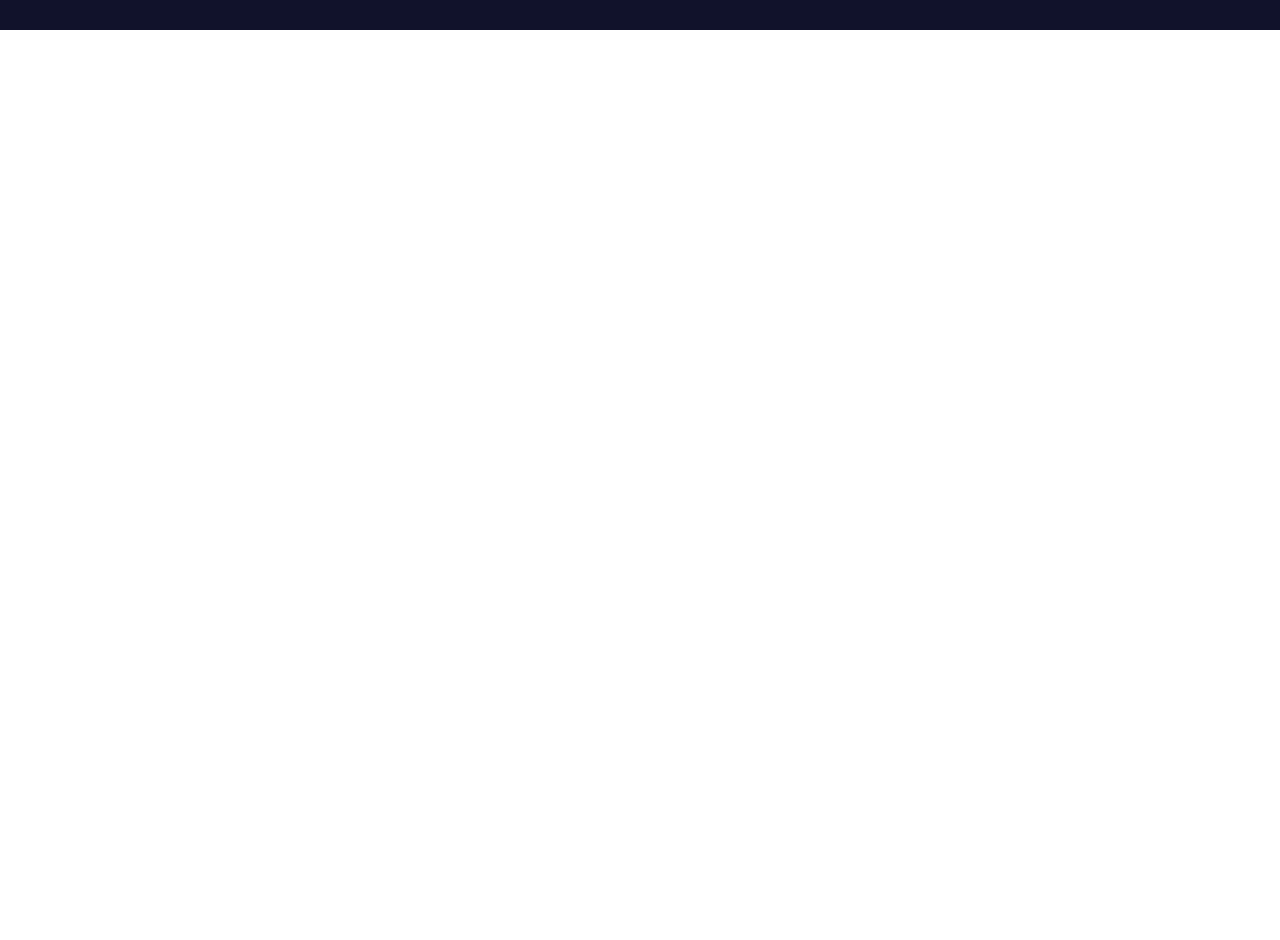
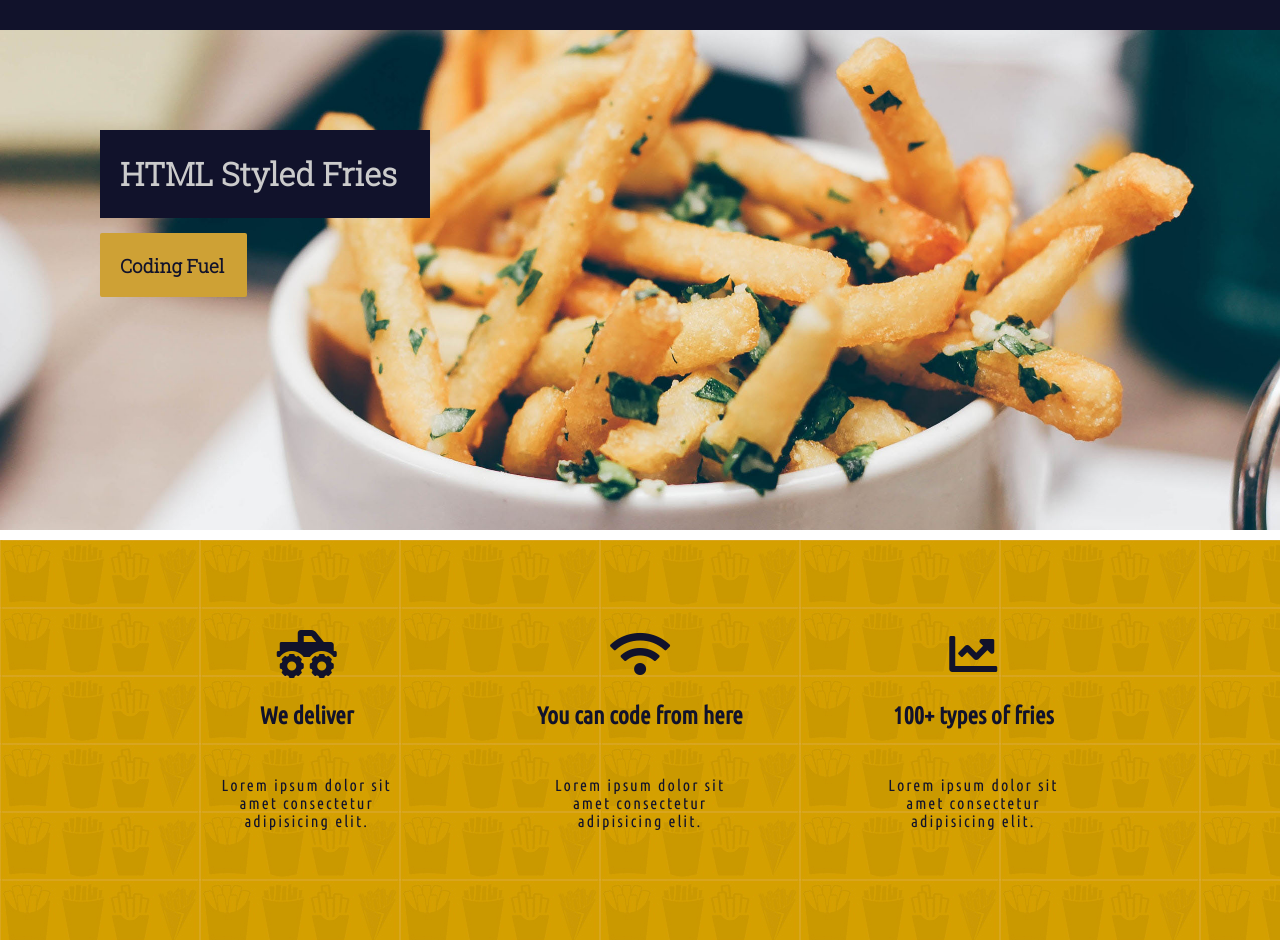
Before and after one commit to derekowusubekoe/portfolio_v1.github.io, a plain HTML site: page boot-camp/bottega_tech/html-css/index.html in a window 1280 px wide. Shown: the part 280-1220 px from the top of the page. Before the commit the page ends 800 px from the top, so only its background shows below. Drawn offline with Linux system fonts and the light colour scheme.

Commit message:
completed the homepage css of Bottega prep course

```diff
--- a/boot-camp/bottega_tech/html-css/index.html
+++ b/boot-camp/bottega_tech/html-css/index.html
@@ -15,8 +15,12 @@
       integrity="sha384-fnmOCqbTlWIlj8LyTjo7mOUStjsKC4pOpQbqyi7RrhN7udi9RwhKkMHpvLbHG9Sr"
       crossorigin="anonymous"
     />
+    <link rel="preconnect" href="https://fonts.gstatic.com">
+    <link href="https://fonts.googleapis.com/css2?family=Roboto+Slab:wght@300&display=swap" rel="stylesheet">
+
     <link rel="stylesheet" href="styles/common.css" />
     <link rel="stylesheet" href="styles/nav.css" />
+    <link rel="stylesheet" href="styles/homepage.css" />
   </head>
   <body>
     <!-- naviagation-wrapper -->
@@ -69,5 +73,36 @@
       </div>
       </div>
     </div>
+    <!-- Parallex starts here -->
+    <div class="hero-section">
+      <div class="top-heading">
+        <h1>HTML Styled Fries</h1>
+      </div>
+      <div class="bottom-heading">
+        <h3>Coding Fuel</h3>
+      </div>
+    </div>
+    <div class="features-section">
+        <div class="columns-wrapper">
+          <div class="column">
+            <i class="fas fa-truck-monster"></i>
+              <p>We deliver</p>
+
+              <p>Lorem ipsum dolor sit amet consectetur adipisicing elit.</p>
+          </div>
+          <div class="column">
+            <i class="fas fa-wifi"></i>
+            <p>You can code from here</p>
+
+            <p>Lorem ipsum dolor sit amet consectetur adipisicing elit.</p>
+        </div>
+        <div class="column">
+          <i class="fas fa-chart-line"></i>
+          <p>100+ types of fries</p>
+
+          <p>Lorem ipsum dolor sit amet consectetur adipisicing elit.</p>
+      </div>
+        </div>
+    </div>
   </body>
 </html>
--- a/boot-camp/bottega_tech/html-css/styles/common.css
+++ b/boot-camp/bottega_tech/html-css/styles/common.css
@@ -3,3 +3,6 @@ body{
     margin: 0;
     font-family: 'Roboto', sans-serif;
 }
+h1, h2, h3, h4, h5, h6{
+    font-family: 'Roboto Slab', serif;
+}
--- /dev/null
+++ b/boot-camp/bottega_tech/html-css/styles/homepage.css
@@ -0,0 +1,69 @@
+/* This is the styles for the hero section */
+.hero-section{
+    background-image: url(../img/backgrounds/fries-hero-bg.jpg);
+    padding: 100px;
+    height: 300px;
+    background-attachment: fixed;
+    background-position: center;
+    background-repeat: no-repeat;
+    background-size: cover;
+}
+.hero-section > .top-heading{
+    padding: 1px 20px;
+    background-color: #11122b;
+    color: #cbcbcb;
+    width: 290px;
+    border: 2px;
+}
+.hero-section > .bottom-heading{
+    background-color: #cea135;
+    color: #11122b;
+    padding: 1px 20px;
+    margin-top: 15px;
+    width: 107px;
+    border-radius: 2px;
+}
+
+/* Features section styles */
+.features-section{
+    height: 400px;
+    background-image: url(../img/backgrounds/fries-multiply-bg.jpg);
+    background-color: #cea135;
+    border-top: 10px solid white;
+    color: #11122b;
+    display: flex;
+    justify-content: center;
+    align-items: center;
+    font-family: "Ubuntu Condensed", sans-serif;
+}
+.features-section > .columns-wrapper{
+    width: 1000px;
+    display: flex;
+    justify-content: space-between; /* Space content evenly */
+}
+.features-section > .columns-wrapper > .column{
+    padding: 20px;
+    margin: 42px;
+    text-align: center;
+    border-bottom: 5px solid transparent;
+    border-radius: 10px;
+    transition: 1s;
+}
+.features-section > .columns-wrapper > .column:hover{
+    border-bottom: 5px solid #11122b;
+}
+.features-section > .columns-wrapper > .column :nth-child(1){
+    font-size: 3em;
+}
+.features-section > .columns-wrapper > .column :nth-child(2){
+    font-size: 1.5em;
+    font-weight: 900;
+    height: 50px;
+    transition: 1s;
+}
+.features-section > .columns-wrapper > .column :nth-child(2):hover{
+    letter-spacing: 1px;
+}
+.features-section > .columns-wrapper > .column :nth-child(3){
+    letter-spacing: 2px;
+}
```
Also changed, not shown: boot-camp/bottega_tech/html-css/test.html (+12 -23 lines), 2 other files.
